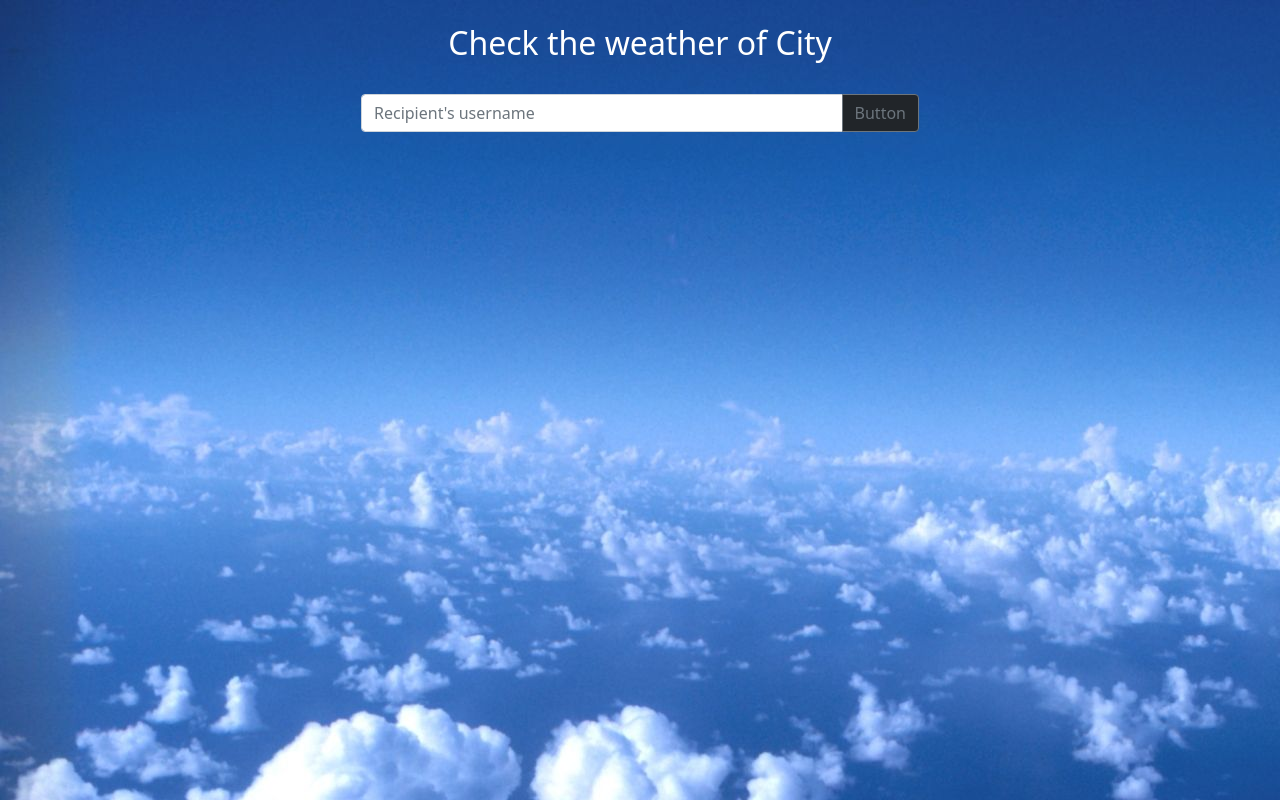
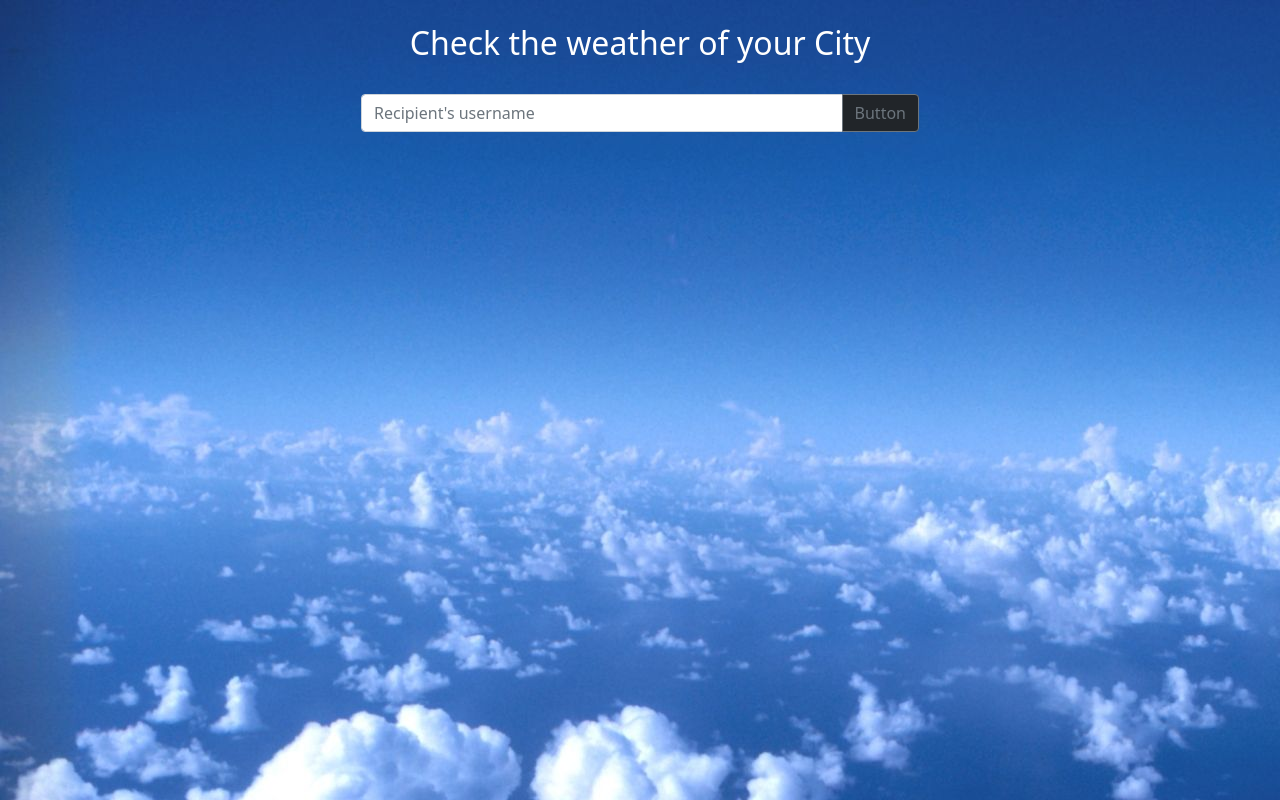
Before and after one commit to alim-shaon/openweatherapi, a plain HTML site: page index.html in a window 1280 px wide. Drawn offline with nearby package versions, Linux system fonts and the light colour scheme.

Commit message:
minor text change

```diff
--- a/index.html
+++ b/index.html
@@ -5,7 +5,7 @@
     <meta charset="UTF-8">
     <meta http-equiv="X-UA-Compatible" content="IE=edge">
     <meta name="viewport" content="width=device-width, initial-scale=1.0">
-    <title>Weather Control</title>
+    <title>Weather Check</title>
     <!-- bootstrap style sheet -->
     <link href="https://cdn.jsdelivr.net/npm/bootstrap@5.1.0/dist/css/bootstrap.min.css" rel="stylesheet"
         integrity="sha384-KyZXEAg3QhqLMpG8r+8fhAXLRk2vvoC2f3B09zVXn8CA5QIVfZOJ3BCsw2P0p/We" crossorigin="anonymous">
@@ -15,7 +15,7 @@
 
 <body>
     <section class="container text-center text-white pt-4">
-        <h2>Check the weather of City</h2>
+        <h2>Check the weather of your City</h2>
         <div class="input-group mb-3 w-50 mx-auto pt-4">
             <input id="input-display" type="text" class="form-control" placeholder="Recipient's username"
                 aria-label="Recipient's username" aria-describedby="input-button">
```
